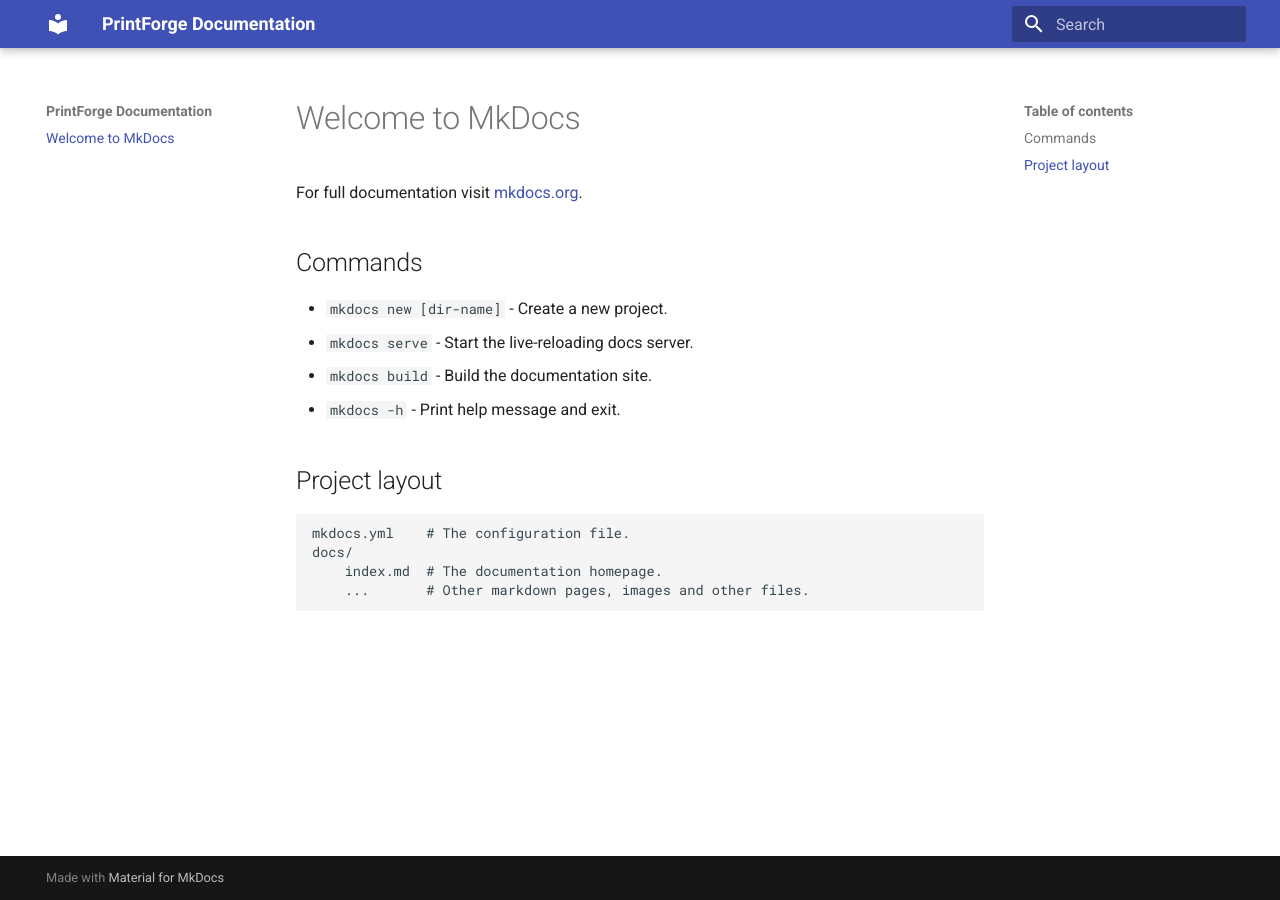
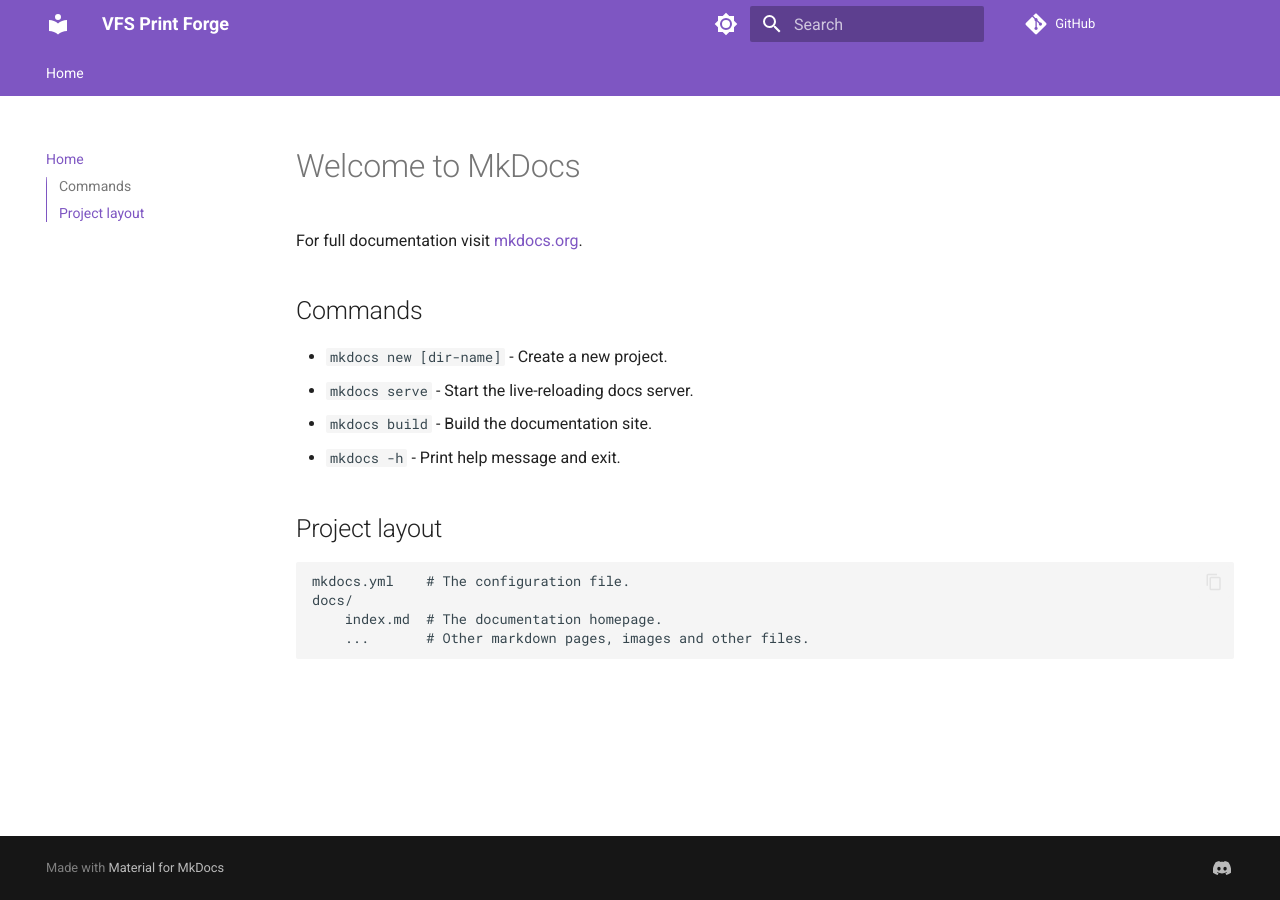
Before and after one commit to VectorForce3D/Print-Forge, an MkDocs documentation site: the page built from docs/index.md, in a window 1280 px wide. Built offline with MkDocs 1.6.1 and Material for MkDocs 9.7.7, drawn with Linux system fonts in a browser that asks for light colours; comment, search, counter and statistics services are not loaded.

Commit message:
Update mkdocs.yml

```diff
--- a/mkdocs.yml
+++ b/mkdocs.yml
@@ -1,3 +1,50 @@
-site_name: PrintForge Documentation
+site_name: VFS Print Forge
+
+nav:
+  - Home: index.md
 theme:
-  name: 'material'
+  language: en
+  name: material
+  features:
+    - navigation.tabs
+    - navigation.sections
+    - navigation.instant
+    - navigation.instant.prefetch
+    - navigation.instant.progress
+    - navigation.expand
+    - navigation.path
+    - toc.integrate
+    - navigation.top
+    - search.suggest
+    - search.highlight
+    - content.tabs.link
+    - content.code.annotation
+    - content.code.copy
+    - navigation.footer
+  language: en
+  palette:
+    - media: "(prefers-color-scheme: light)"
+      scheme: default
+      primary: deep purple
+      toggle:
+        icon: material/brightness-7
+        name: Switch to dark mode
+    - media: "(prefers-color-scheme: dark)"
+      scheme: slate
+      primary: deep purple
+      toggle:
+        icon: material/brightness-4
+        name: Switch to light mode
+extra:
+  social:
+    - icon: fontawesome/brands/discord
+      link: https://discord.gg/xVtU45zTrk
+
+markdown_extensions:
+  - admonition
+  - pymdownx.details
+  - pymdownx.superfences
+  - attr_list
+  - tables
+
+repo_url: https://github.com/VectorForce3D/Print-Forge
```
